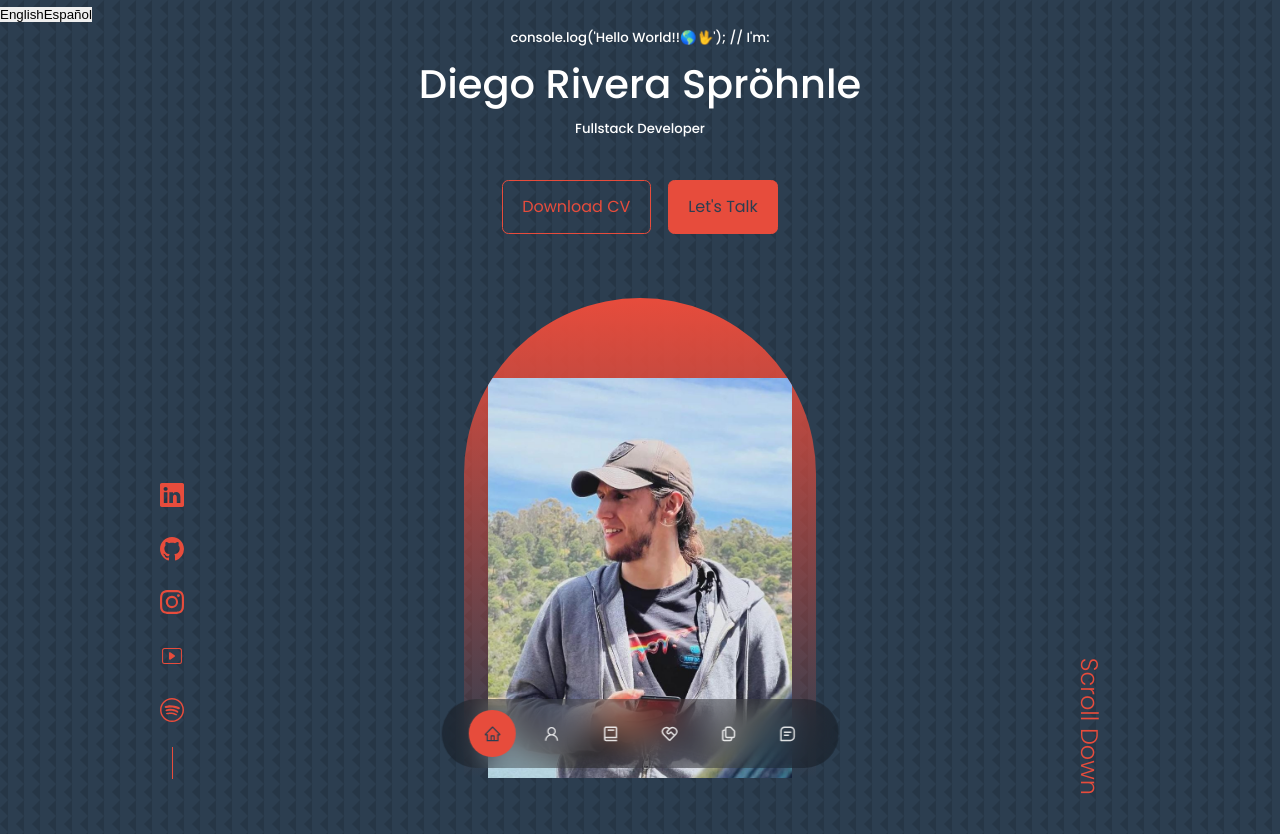
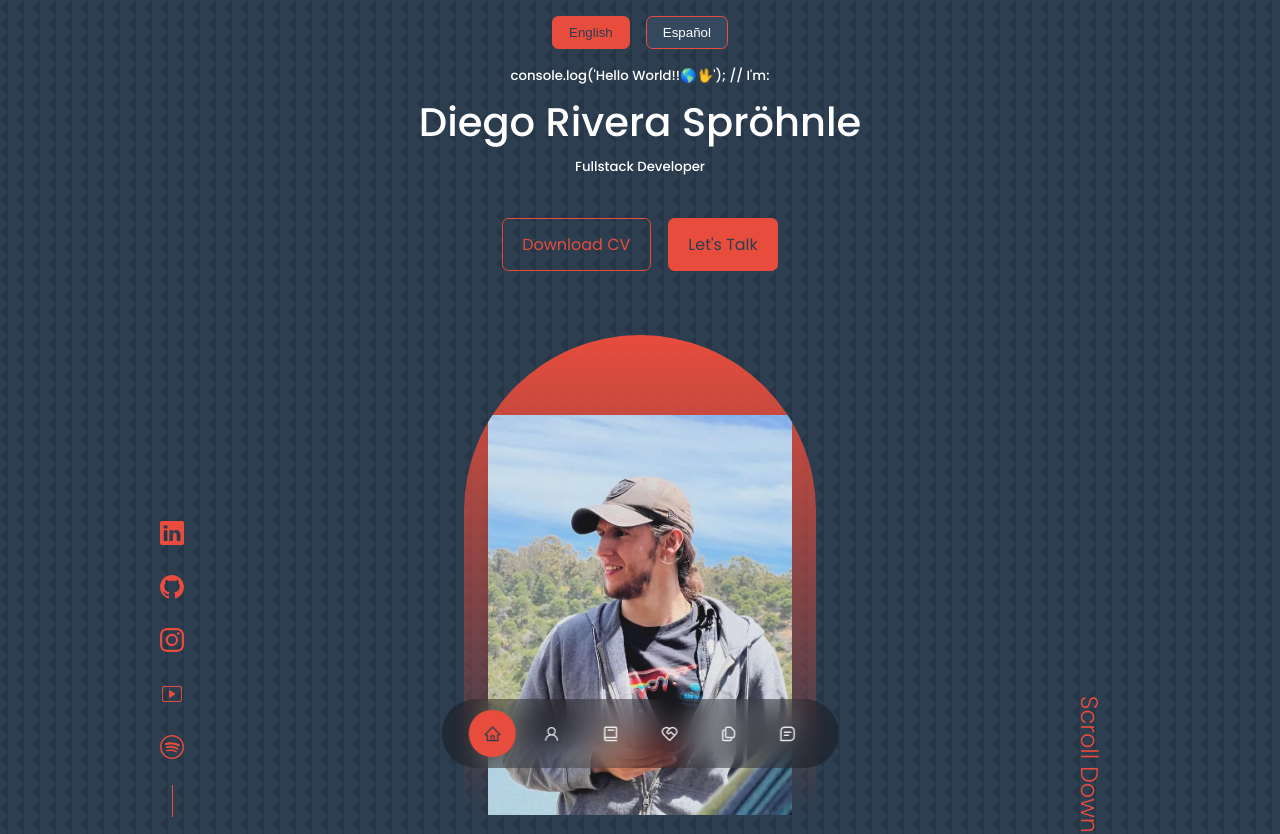
Before and after one commit to D3R5/My-portfolio, a React (Vite) app: page / in a window 1280 px wide. Shown: the top 834 px of the page. Built offline with nearby package versions, Linux system fonts and the light colour scheme.

Commit message:
change app style button en es

```diff
--- a/src/App.jsx
+++ b/src/App.jsx
@@ -9,6 +9,7 @@ import Testimonials from "./components/testimonials/Testimonials";
 import Contact from "./components/contact/Contact";
 import Footer from "./components/footer/Footer";
 import { useTranslation } from 'react-i18next';
+import './index.css';
 
 const App = () => {
   const { i18n } = useTranslation();
@@ -19,8 +20,20 @@ const App = () => {
 
   return (
     <>
-      <button onClick={() => changeLanguage('en')}>English</button>
-      <button onClick={() => changeLanguage('es')}>Español</button>
+      <div className="language-switcher">
+        <button
+          className={`btn-language ${i18n.language === 'en' ? 'active' : ''}`}
+          onClick={() => changeLanguage('en')}
+        >
+          English
+        </button>
+        <button
+          className={`btn-language ${i18n.language === 'es' ? 'active' : ''}`}
+          onClick={() => changeLanguage('es')}
+        >
+          Español
+        </button>
+      </div>
       <Header />
       <Nav />
       <About />
--- a/src/index.css
+++ b/src/index.css
@@ -133,6 +133,35 @@ img {
     object-fit: cover;
 }
 
+/* ----- BUTTON IDIOM (EN-ES) ----- */
+
+.language-switcher {
+    display: flex;
+    justify-content: center;
+    margin: 1rem 0;
+}
+
+.btn-language {
+    color: var(--color-white);
+    background: var(--color-bg-variant);
+    border: 1px solid var(--color-primary);
+    padding: 0.5rem 1rem;
+    margin: 0 0.5rem;
+    border-radius: 0.4rem;
+    cursor: pointer;
+    transition: var(--transition);
+}
+
+.btn-language:hover {
+    background: var(--color-primary);
+    border-color: transparent;
+}
+
+.btn-language.active {
+    background: var(--color-primary);
+    color: var(--color-bg);
+}
+
 
 /* ----- MEDIA QUERIES (MEDIUM DEVICES) ----- */
 @media screen and (max-width: 1024px) {
```
